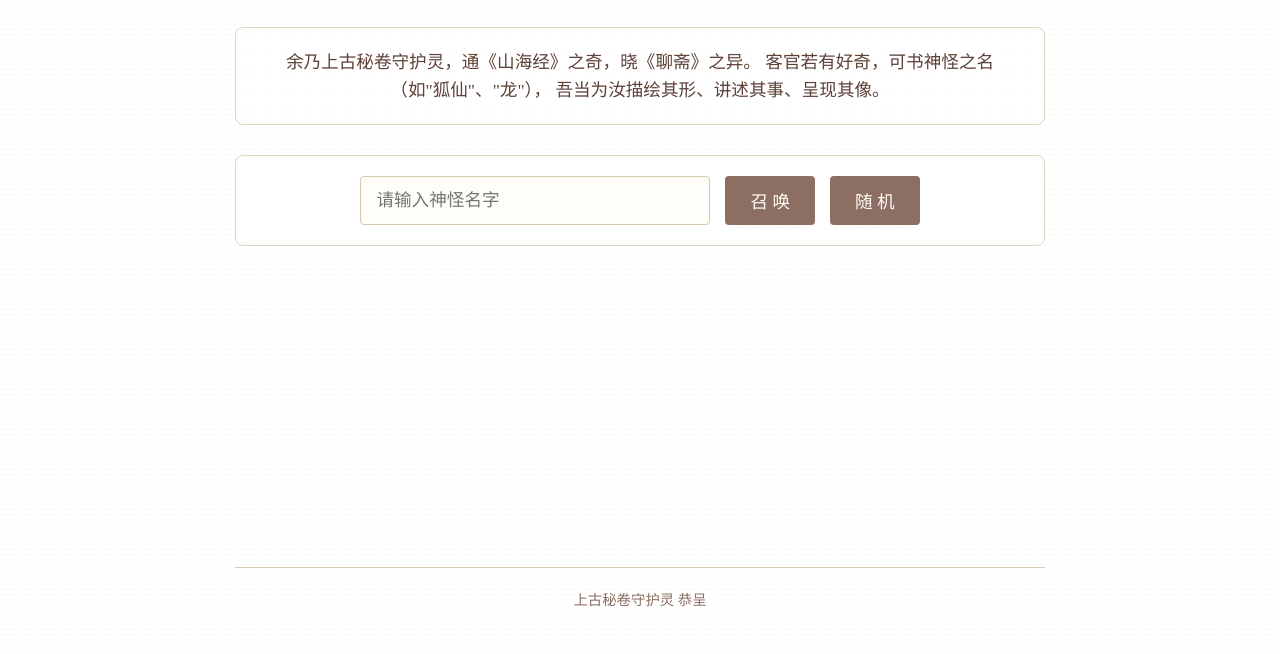
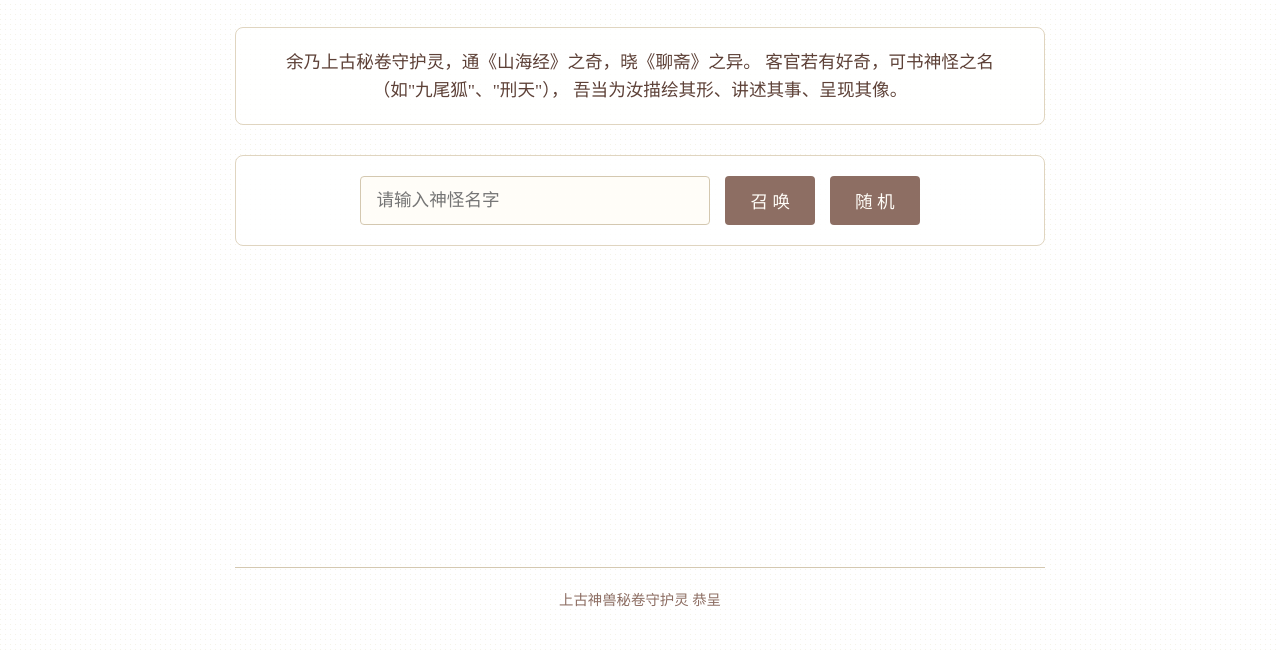
Before and after one commit to assume329/mythical-monster-generator, a plain HTML site: page index.html in a window 1280 px wide. Shown: the part 146-800 px from the top of the page. Drawn offline with Linux system fonts and the light colour scheme.

Commit message:
Update index.html

```diff
--- a/index.html
+++ b/index.html
@@ -253,7 +253,7 @@
 
         <div class="introduction">
             <p>余乃上古秘卷守护灵，通《山海经》之奇，晓《聊斋》之异。
-            客官若有好奇，可书神怪之名（如"狐仙"、"龙"），
+            客官若有好奇，可书神怪之名（如"九尾狐"、"刑天"），
             吾当为汝描绘其形、讲述其事、呈现其像。</p>
         </div>
 
@@ -288,10 +288,11 @@
         </div>
 
         <footer>
-            <p>上古秘卷守护灵 恭呈</p>
+            <p>上古神兽秘卷守护灵 恭呈</p>
         </footer>
     </div>
 
     <script src="script.js"></script>
 </body>
+
 </html>
```
